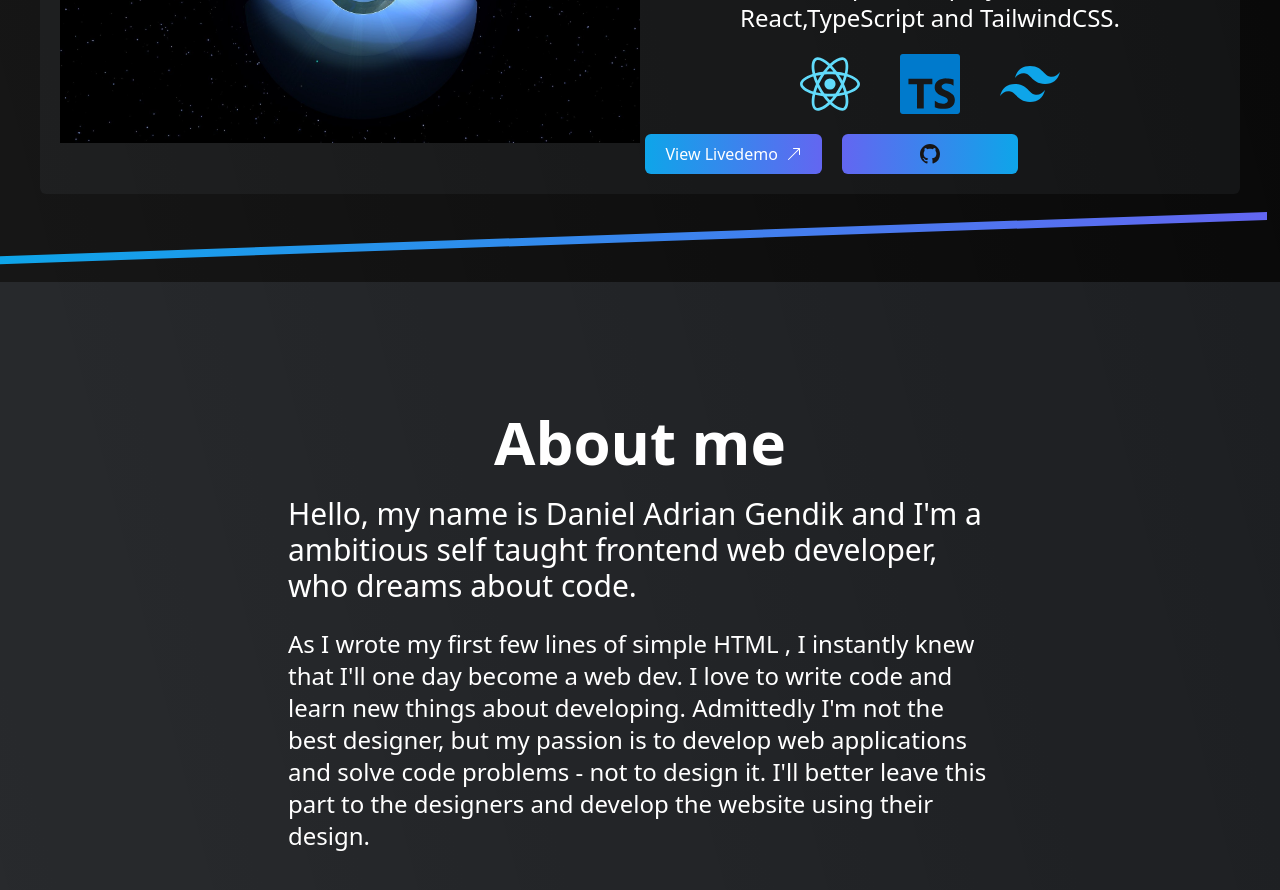
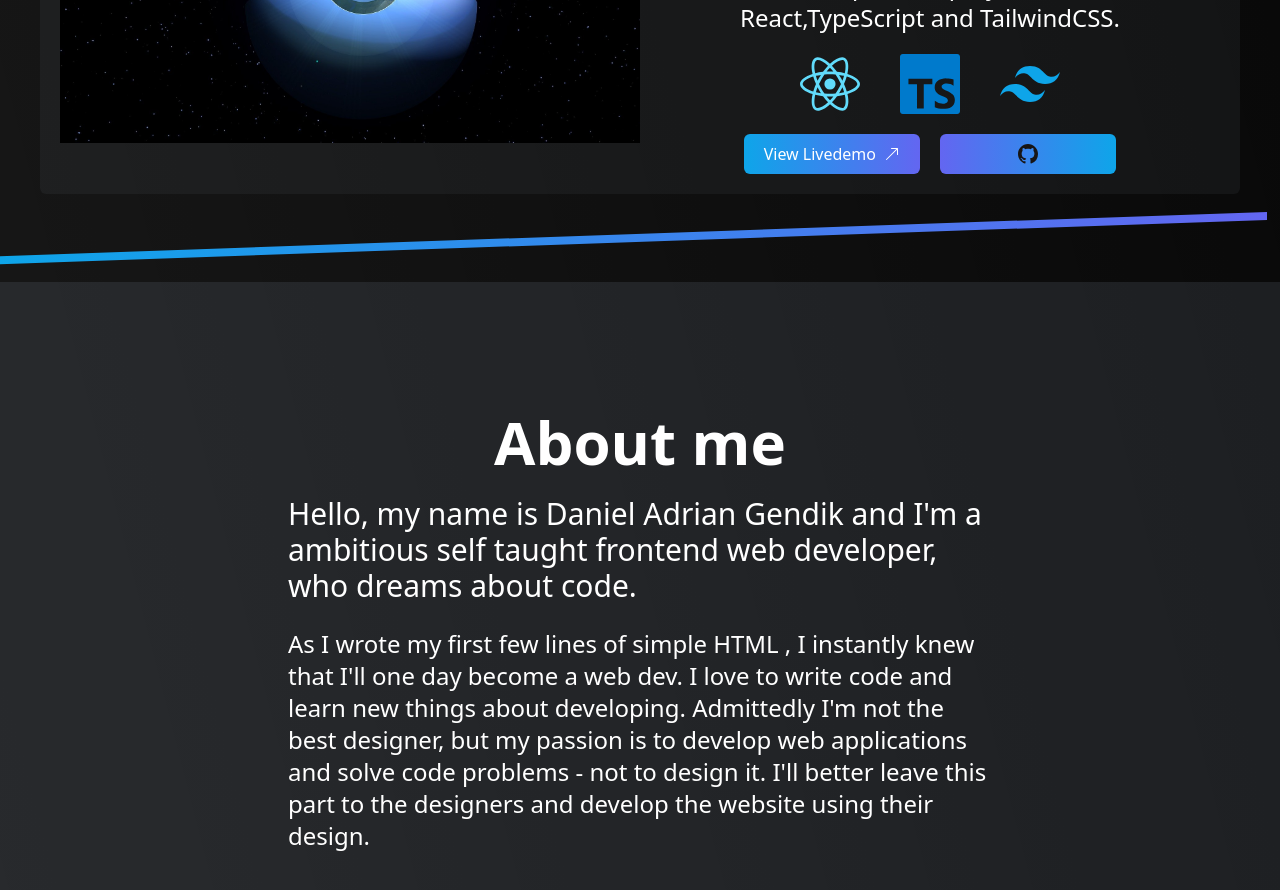
Before and after one commit to danielgen01/Portfolio-Daniel-G, a React (Vite) app: page / in a window 1280 px wide. Shown: the part 3540-4430 px from the top of the page. Built offline with nearby package versions, Linux system fonts and the light colour scheme.

Commit message:
position buttons correctly

```diff
--- a/src/components/project-5.tsx
+++ b/src/components/project-5.tsx
@@ -24,7 +24,7 @@ export function Project5() {
           <SiTypescript className=" text-[#007acc]" />
           <SiTailwindcss className="text-sky-500" />
         </div>
-        <div className="buttons grid grid-cols-1 lg:grid-cols-3 gap-5 max-w-fit">
+        <div className="buttons grid grid-cols-1 lg:grid-cols-2 gap-5 max-w-fit">
           <a
             href="https://pokedex-by-daniel-g.netlify.app/"
             target={"_blank"}
```
